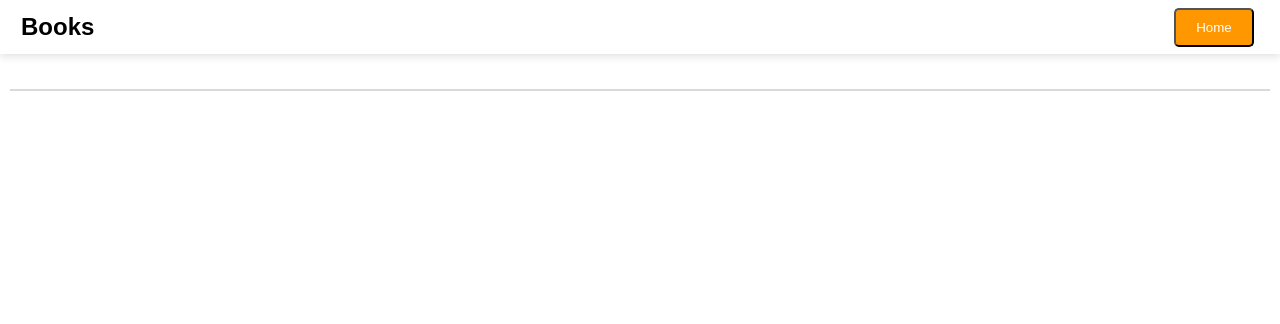
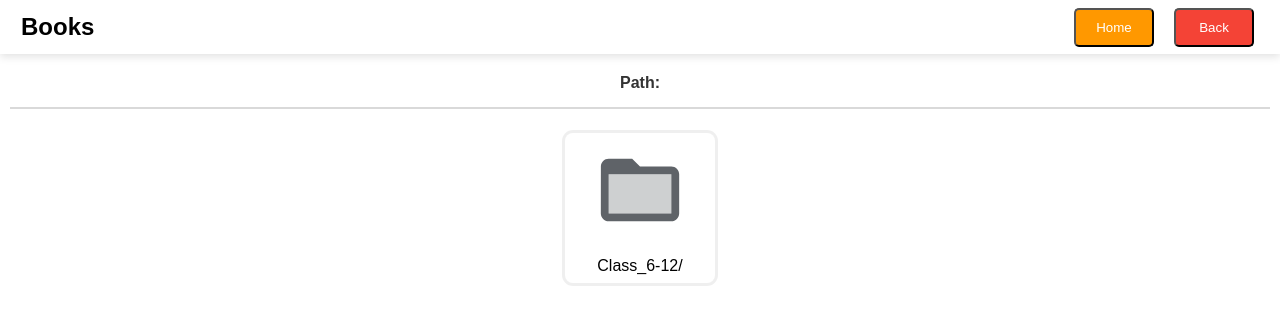
Before and after one commit to akashisgreat/library, a plain HTML site: page index.html in a window 1280 px wide. Drawn offline with Linux system fonts and the light colour scheme.

Commit message:
Fix index.html gitlsfcmd command variable syntax error

```diff
--- a/index.html
+++ b/index.html
@@ -190,7 +190,7 @@
   <div class="explorer" id="explorer"></div>
 
   <script>
-     const = `git init
+     const gitlfscmd = `git init
 git lfs install
 git lfs track "*"
 git add .gitattributes
```
